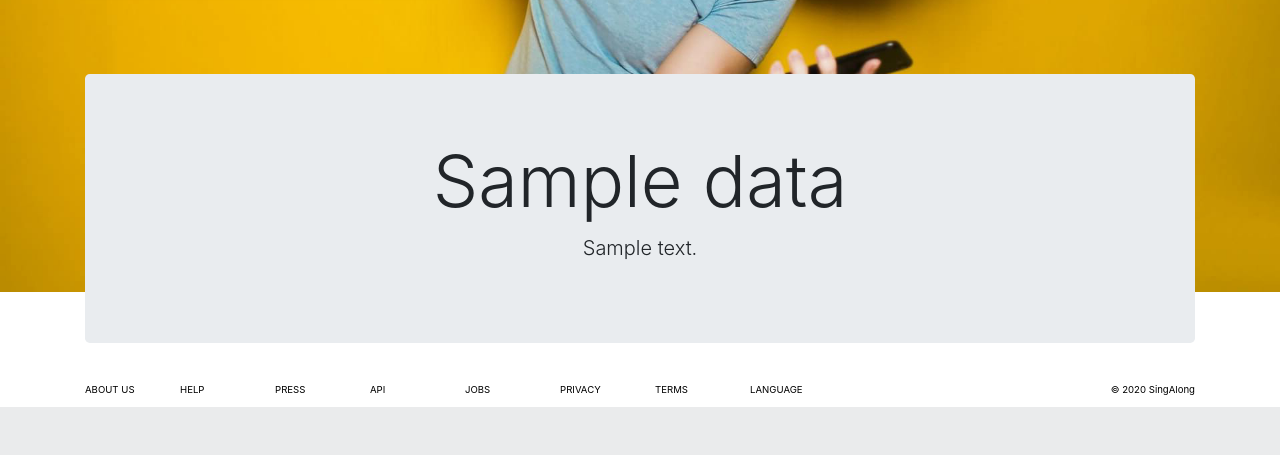
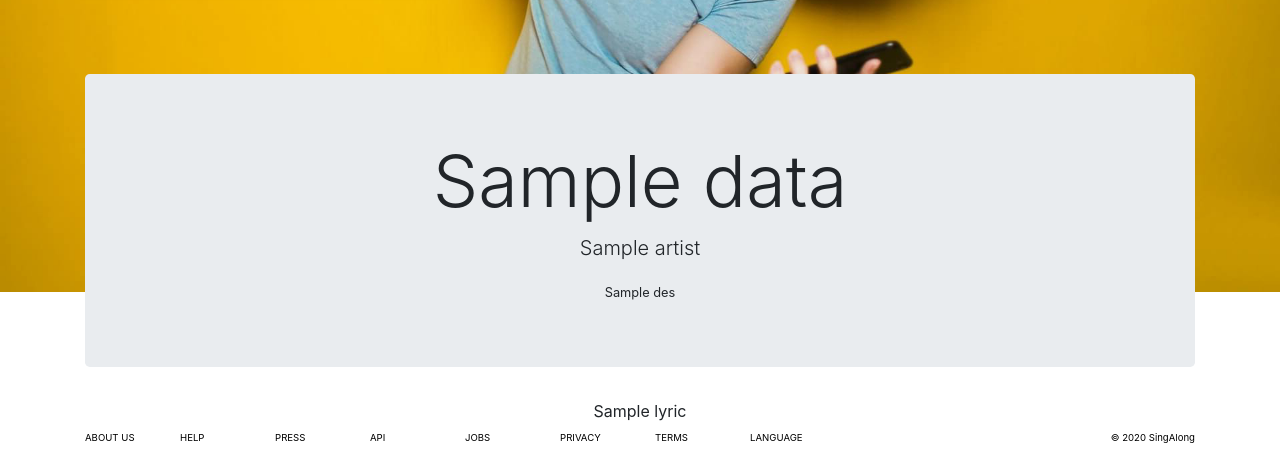
Before and after one commit to trantntran/FightingCode, a Flask app: template templates/home.html in a window 1280 px wide. Shown: the part 508-963 px from the top of the page. Before the commit the page ends 915 px from the top, so only its background shows below. Run offline with Flask 2, Linux system fonts and the light colour scheme; the template is opened without the code that fills it: most values are stand-ins (such as "Sample title", 1, 10 or a date in 2020); some libraries are stand-ins or nearby versions.

Commit message:
added data to home and fixed alignment

```diff
--- a/scraping.py
+++ b/scraping.py
@@ -32,7 +32,7 @@ def scrap_lyric(search_input):
     #singer
     artist = div_tag[0].find('div', attrs={'class':'lyricsh'}).h2.text
     #lyric
-    lyric = div_tag[0].find('div', attrs={'class':''}).text
+    lyric = div_tag[0].find('div', attrs={'class':''})
 
     # Get the description (if any) - writer...
 
--- a/static/styles/main.css
+++ b/static/styles/main.css
@@ -38,6 +38,12 @@ main{
     width: 0.8rem;
 }
 
+.lyrics {
+    text-align: center;
+}
+
+
+/* footer */
 .footer-elements a {
     text-decoration: none;
     color: black;
--- a/templates/home.html
+++ b/templates/home.html
@@ -38,26 +38,15 @@
     <div class="container salary-axis mt-5">
         <div class="row">
             <div id="Lyrics" class="col-12">
-                {% if data == None %}
-                <div class="jumbotron text-center">
-                    <h1 class="display-3">Song title</h1>
-                    <p class="lead">Song description</p>
-                </div>
-                {% else %}
+                <!-- Data Structure {'artist': artist, 'title': title, 'des': des, 'lyric': lyric} -->
                 <div class="jumbotron text-center">
                     <h1 class="display-3">{{data.title}}</h1>
-                    <p class="lead">{{data.description}}</p>
+                    <p class="lead">{{data.artist}}</p>
+                    <small>{{data.des}}</small>
                 </div>
-                {% endif %}
+            <div class="lyrics col-12 col-md-6 mx-auto">
+                {{data.lyric|safe}}
             </div>
-        </div>
-
-        <div class="row">
-            <div class="col-6">
-                <!-- original lyrics -->
-            </div>
-            <div class="col-6">
-                <!-- translation -->
             </div>
         </div>
     </div>
```
